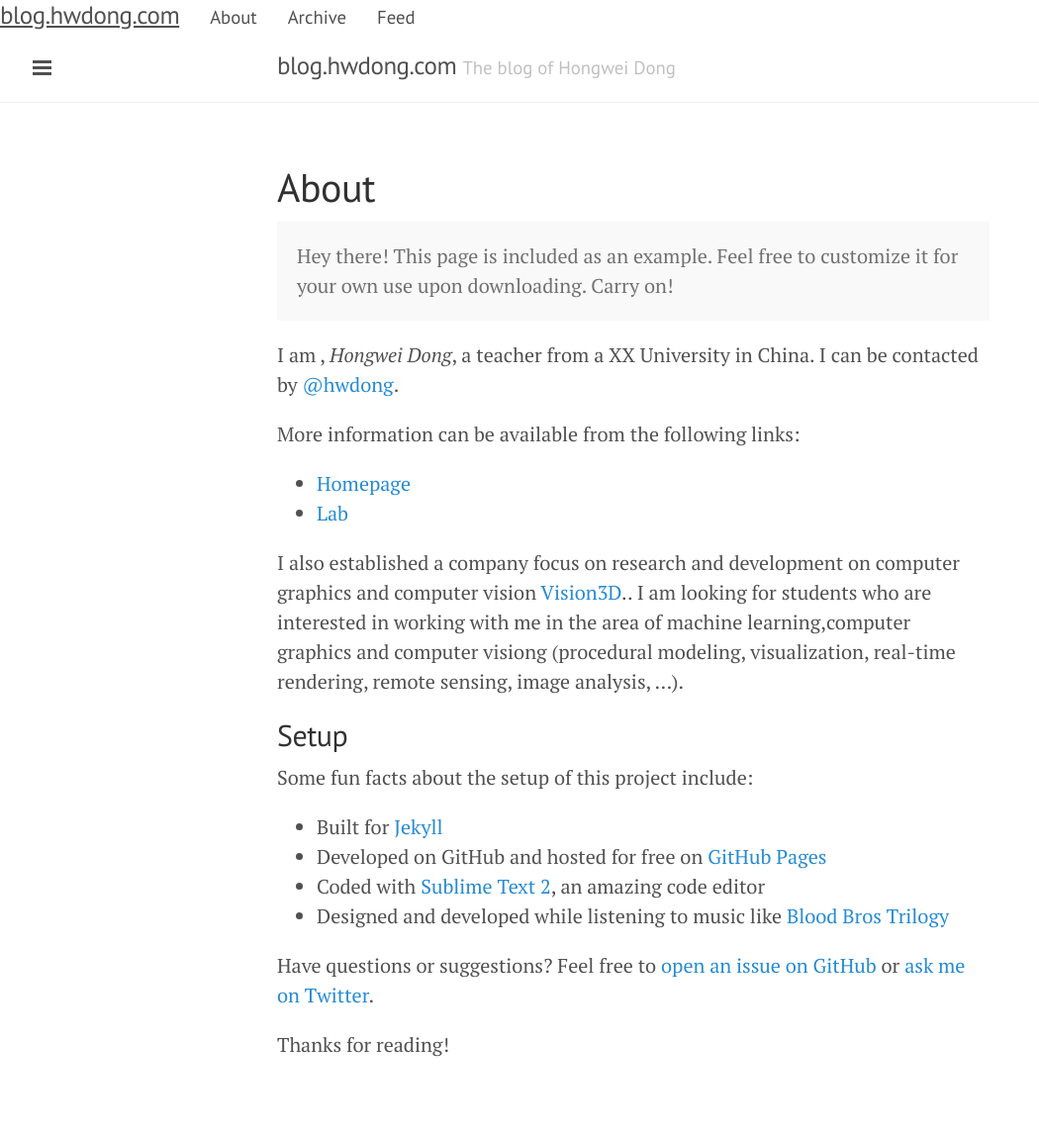
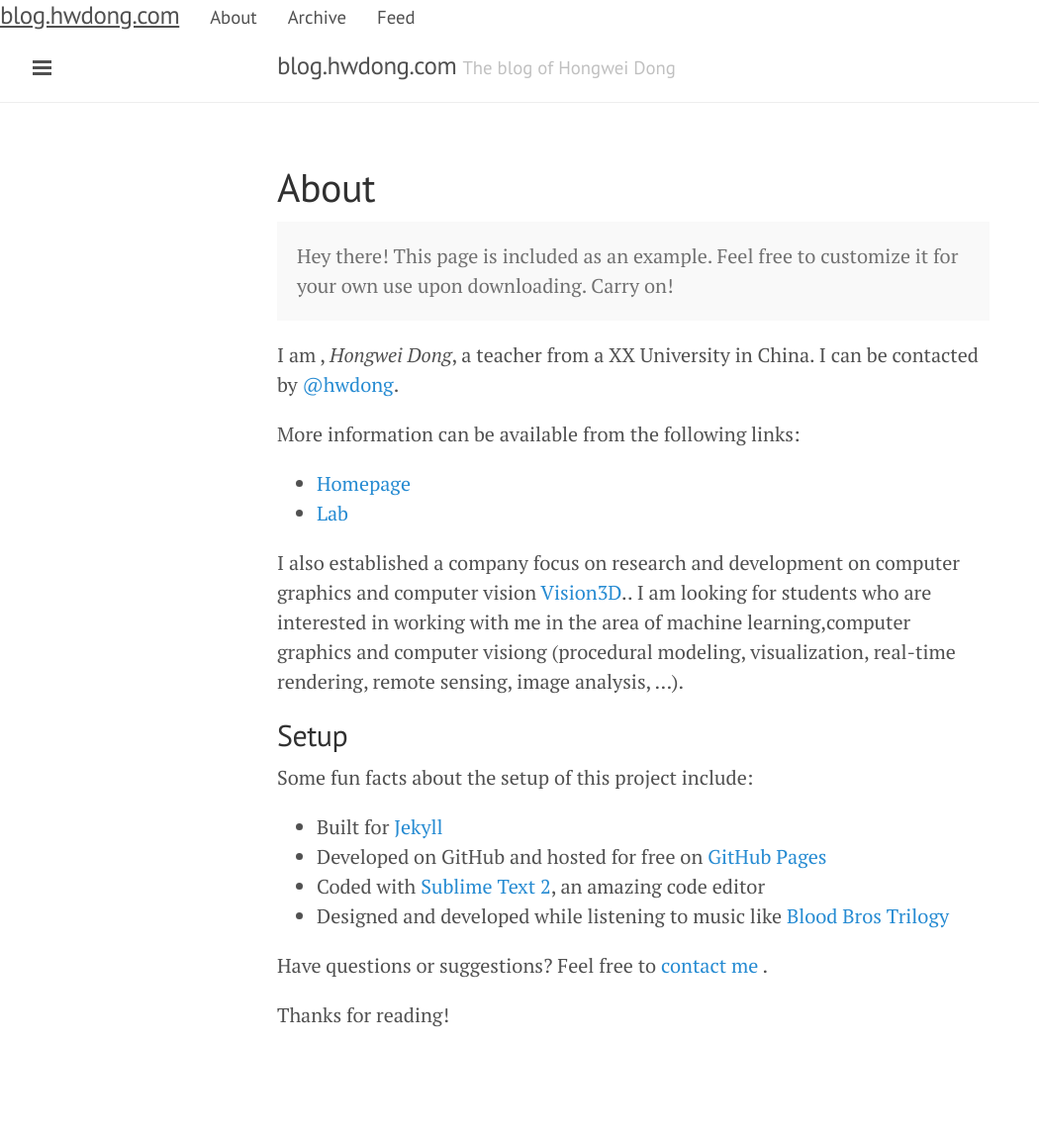
Before and after one commit to hwdong/hwdong-old.github.io, a Jekyll site: the page built from about.md, in a window 1280 px wide. Shown: the whole page at 99% size, without its empty margins (0-1050 px from the left). Built offline with Jekyll 4.4.1, drawn with Linux system fonts in a browser that asks for light colours; Markdown is read by kramdown in place of the engine named in the settings; after the commit the page ends 1121 px from its top, so only the background shows below that.

Commit message:
Updated about.md

```diff
--- a/about.md
+++ b/about.md
@@ -26,6 +26,6 @@ Some fun facts about the setup of this project include:
 * Coded with [Sublime Text 2](http://sublimetext.org), an amazing code editor
 * Designed and developed while listening to music like [Blood Bros Trilogy](https://soundcloud.com/maddecent/sets/blood-bros-series)
 
-Have questions or suggestions? Feel free to [open an issue on GitHub](https://github.com/poole/issues/new) or [ask me on Twitter](https://twitter.com/mdo).
+Have questions or suggestions? Feel free to [contact me](hwdong@gmail.com) .
 
 Thanks for reading!
```
